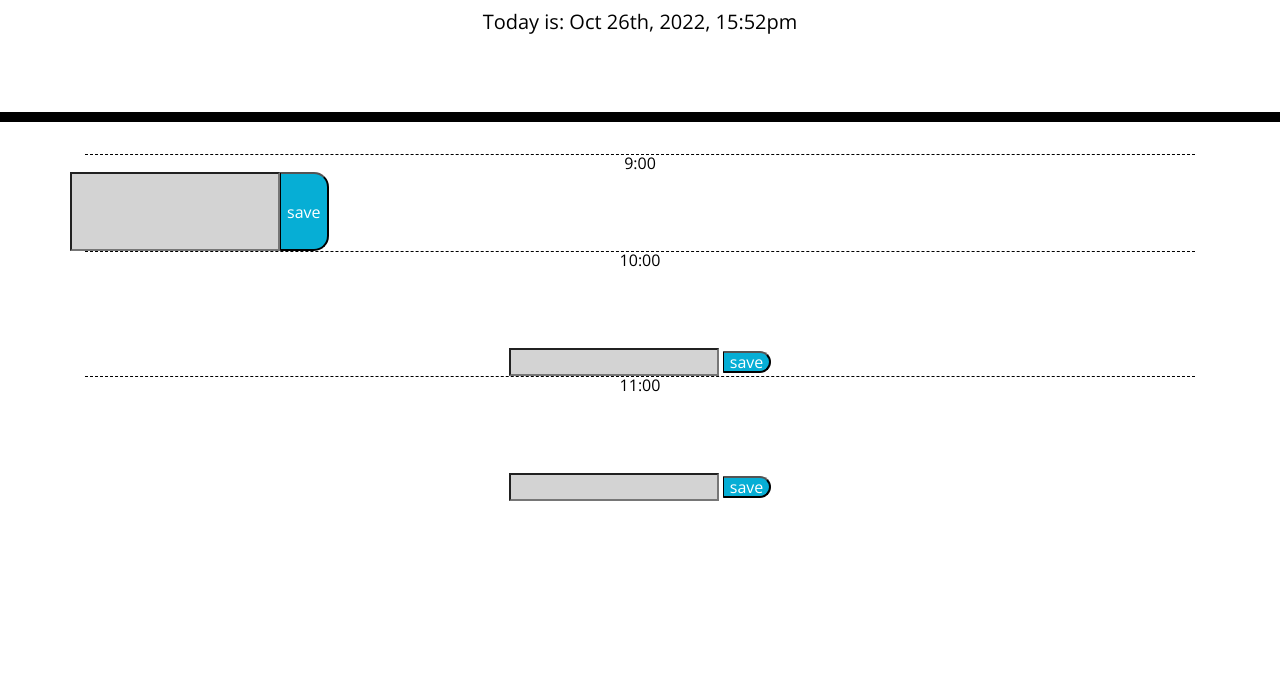
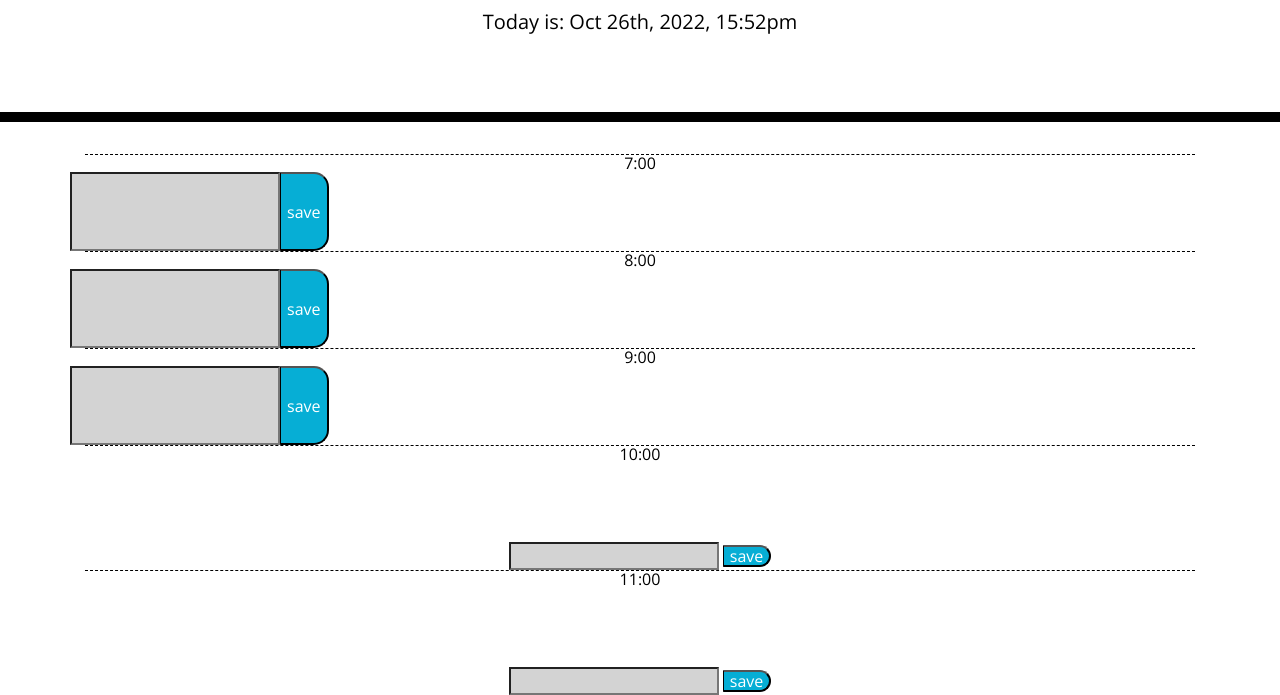
Before and after one commit to sely1724/work-day-scheduler, a plain HTML site: page index.html in a window 1280 px wide. Shown: the part 182-877 px from the top of the page. Before the commit the page ends 800 px from the top, so only its background shows below. Drawn offline with nearby package versions, Linux system fonts and the light colour scheme.

Commit message:
debugging why current hour showed up green.  Had === and need == in only number, not type.

```diff
--- a/assets/script.js
+++ b/assets/script.js
@@ -4,9 +4,7 @@
 
 
 
-3) Code Timeblocks so that they indicate whether it is in the past, present, or future
-
-class = ".past" ".present"  ".future"
+3) Figure out Time Blocks.
 
 probably have to find current time and compare it to the time for each form.
 
@@ -28,20 +26,9 @@ var today = rightNow.format("[Today is: ]MMM Do, YYYY, H:mma");
 $("#currentDay").text(today);
 
 var currentHour = rightNow.format("H");
+console.log(currentHour)
 
-//how to retrieve number from class in javascript
 
-/*
-var nineEl = $(".description"); //but that's still an element???
-var attribute = nineEl.attr("name")
-var integer = parseInt(attribute);
-//console.log(nineEl);
-
-if (currentHour > integer){
-//class takes on css attribute?
-//nineEl.css("present");
-
-}*/
 
 $("input").each(function(index){
 var attribute = $(this).attr("name");
@@ -51,15 +38,13 @@ var integer = parseInt(attribute);
 if (currentHour > integer){
 $(this).addClass("past")
 }
-else if (currentHour === integer)//rounding??
+else if (currentHour == integer)//rounding??
 {
     $(this).addClass("present")
 }
 else{
     $(this).addClass("future")
-}
-
-})
+}})
 
 
 
--- a/index.html
+++ b/index.html
@@ -31,6 +31,19 @@
     </header>
     <div class="container">
       <!-- Timeblocks go here -->
+
+      <div class = "time-block">
+        <div class = "hour 7">7:00</div>
+        <div class = "row">
+        <input type="text" class = "description" name = "7"></input> <!--this probably should be a form???-->
+        <button class = "saveBtn">save</button>
+    </div>
+      <div class = "time-block">
+        <div class = "hour 8">8:00</div>
+        <div class = "row">
+        <input type="text" class = "description" name = "8"></input> <!--this probably should be a form???-->
+        <button class = "saveBtn">save</button>
+    </div>
         <div class = "time-block">
             <div class = "hour 9">9:00</div>
             <div class = "row">
```
